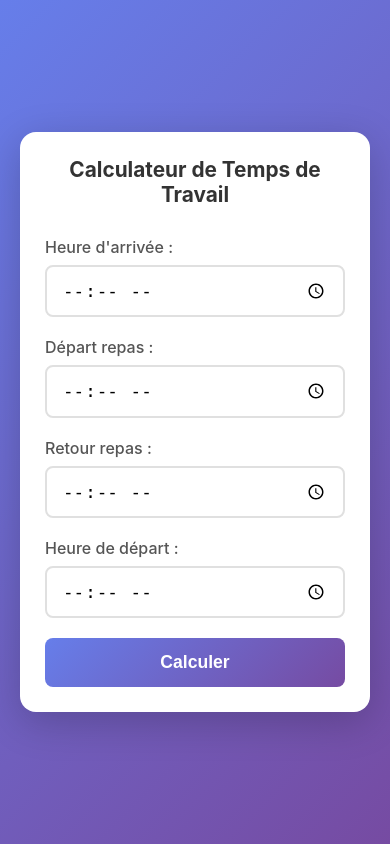
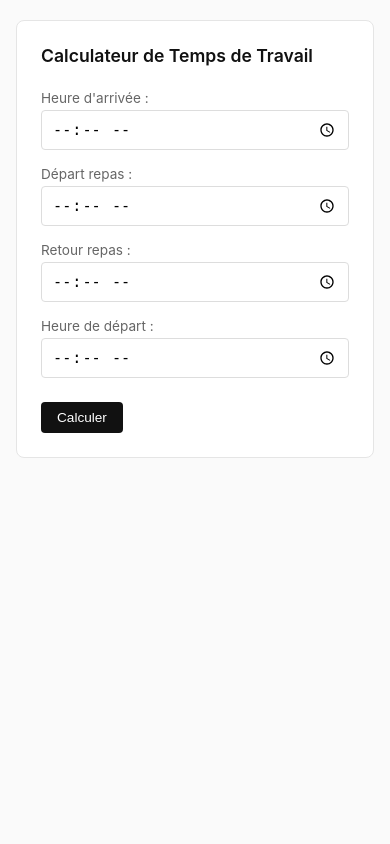
Before and after one commit to mir0of/Miroof2, a PHP site: page / in a window 390 px wide. Run offline with PHP 8.4, Linux system fonts and the light colour scheme.

Commit message:
Redesign to minimal and modern style
- Remove gradient background, use light gray
- Smaller, subtle button with dark theme
- Reduce padding and font sizes
- Cleaner typography and spacing

```diff
--- a/style.css
+++ b/style.css
@@ -5,148 +5,125 @@
 }
 
 body {
-    font-family: -apple-system, BlinkMacSystemFont, 'Segoe UI', Roboto, Oxygen, Ubuntu, sans-serif;
-    background: linear-gradient(135deg, #667eea 0%, #764ba2 100%);
+    font-family: -apple-system, BlinkMacSystemFont, 'Segoe UI', Roboto, sans-serif;
+    background: #fafafa;
     min-height: 100vh;
-    display: flex;
-    justify-content: center;
-    align-items: center;
-    padding: 20px;
+    padding: 40px 20px;
 }
 
 .container {
     background: white;
-    border-radius: 16px;
-    box-shadow: 0 10px 40px rgba(0, 0, 0, 0.2);
-    padding: 40px;
+    border: 1px solid #e5e5e5;
+    border-radius: 8px;
+    padding: 32px;
     width: 100%;
-    max-width: 450px;
+    max-width: 380px;
+    margin: 0 auto;
 }
 
 h1 {
-    text-align: center;
-    color: #333;
-    margin-bottom: 30px;
-    font-size: 1.6rem;
+    color: #111;
+    margin-bottom: 24px;
+    font-size: 1.1rem;
+    font-weight: 600;
 }
 
 .form-group {
-    margin-bottom: 20px;
+    margin-bottom: 16px;
 }
 
 label {
     display: block;
-    margin-bottom: 8px;
-    color: #555;
-    font-weight: 500;
+    margin-bottom: 4px;
+    color: #666;
+    font-size: 0.85rem;
+    font-weight: 400;
 }
 
 input[type="time"] {
     width: 100%;
-    padding: 12px 15px;
-    border: 2px solid #e0e0e0;
-    border-radius: 8px;
-    font-size: 1.1rem;
-    transition: border-color 0.3s ease;
+    padding: 8px 10px;
+    border: 1px solid #ddd;
+    border-radius: 4px;
+    font-size: 0.95rem;
+    transition: border-color 0.2s;
 }
 
 input[type="time"]:focus {
     outline: none;
-    border-color: #667eea;
+    border-color: #111;
 }
 
 button {
-    width: 100%;
-    padding: 14px;
-    background: linear-gradient(135deg, #667eea 0%, #764ba2 100%);
+    margin-top: 8px;
+    padding: 8px 16px;
+    background: #111;
     color: white;
     border: none;
-    border-radius: 8px;
-    font-size: 1.1rem;
-    font-weight: 600;
+    border-radius: 4px;
+    font-size: 0.85rem;
+    font-weight: 500;
     cursor: pointer;
-    transition: transform 0.2s ease, box-shadow 0.2s ease;
+    transition: background 0.2s;
 }
 
 button:hover {
-    transform: translateY(-2px);
-    box-shadow: 0 5px 20px rgba(102, 126, 234, 0.4);
-}
-
-button:active {
-    transform: translateY(0);
+    background: #333;
 }
 
 .resultat {
-    margin-top: 30px;
-    padding-top: 25px;
-    border-top: 2px solid #f0f0f0;
+    margin-top: 24px;
+    padding-top: 20px;
+    border-top: 1px solid #eee;
 }
 
 .resultat h2 {
-    text-align: center;
-    color: #333;
-    margin-bottom: 20px;
-    font-size: 1.3rem;
+    color: #111;
+    margin-bottom: 16px;
+    font-size: 0.95rem;
+    font-weight: 600;
 }
 
 .detail {
-    background: #f8f9fa;
-    border-radius: 8px;
-    padding: 15px;
-    margin-bottom: 15px;
+    margin-bottom: 16px;
 }
 
 .detail p {
-    color: #666;
-    margin-bottom: 8px;
-    font-size: 0.95rem;
-}
-
-.detail p:last-child {
-    margin-bottom: 0;
-}
-
-.total {
-    background: #f0f4ff;
-    border-radius: 8px;
-    padding: 15px;
+    color: #888;
+    margin-bottom: 4px;
+    font-size: 0.85rem;
 }
 
 .total p {
-    color: #444;
-    margin-bottom: 10px;
-    font-size: 1rem;
-}
-
-.total p:last-child {
-    margin-bottom: 0;
+    color: #333;
+    margin-bottom: 6px;
+    font-size: 0.9rem;
 }
 
 .difference {
-    font-size: 1.2rem !important;
-    padding: 10px;
-    border-radius: 8px;
-    text-align: center;
-    margin-top: 10px !important;
+    display: inline-block;
+    padding: 6px 12px;
+    border-radius: 4px;
+    font-size: 0.9rem !important;
+    margin-top: 8px !important;
 }
 
 .difference.positif {
-    background: #d4edda;
-    color: #155724;
+    background: #ecfdf5;
+    color: #065f46;
 }
 
 .difference.negatif {
-    background: #f8d7da;
-    color: #721c24;
+    background: #fef2f2;
+    color: #991b1b;
 }
 
 @media (max-width: 480px) {
-    .container {
-        padding: 25px;
+    body {
+        padding: 20px 16px;
     }
 
-    h1 {
-        font-size: 1.3rem;
+    .container {
+        padding: 24px;
     }
 }
```
